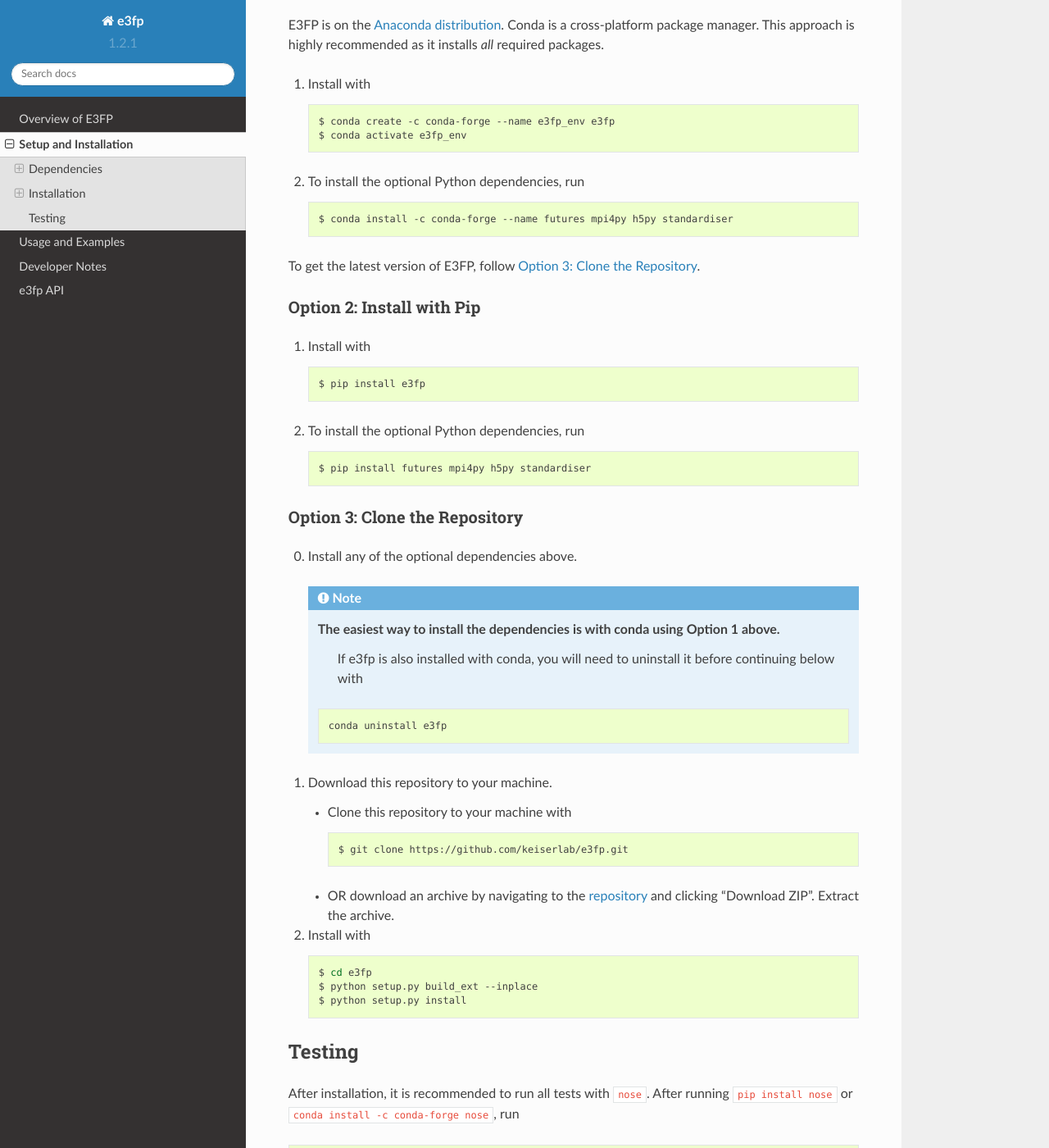
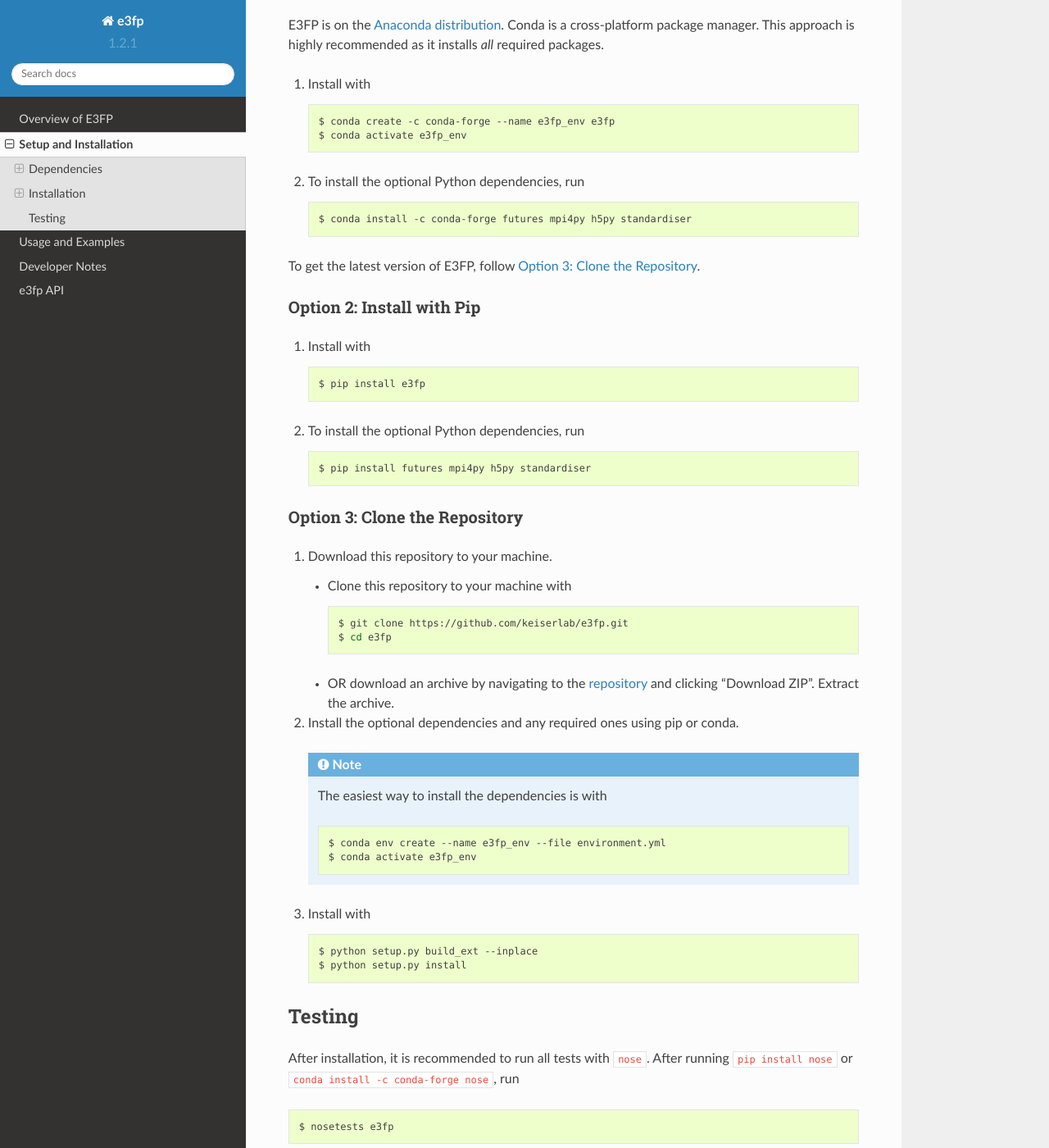
Before and after one commit to keiserlab/e3fp, a Sphinx documentation site: the page built from doc/source/install.rst, in a window 1280 px wide and 1400 px high, scrolled down 955 px. Shown: the whole window at 82% size. Built offline with Sphinx 7.4.7 and the Read the Docs theme 2.0.0, drawn with Linux system fonts in a browser that asks for light colours.

Commit message:
Recommend installing with environment.yml

```diff
--- a/doc/source/install.rst
+++ b/doc/source/install.rst
@@ -85,16 +85,6 @@
 Option 3: Clone the Repository
 ~~~~~~~~~~~~~~~~~~~~~~~~~~~~~~
 
-0. Install any of the optional dependencies above.
-
-  .. note:: The easiest way to install the dependencies is with conda using Option 1 above.
-            If e3fp is also installed with conda, you will need to uninstall it before
-            continuing below with
-
-    .. code:: bash
-
-      conda uninstall e3fp
-
 1. Download this repository to your machine.
 
    -  Clone this repository to your machine with
@@ -102,15 +92,24 @@
       .. code:: bash
 
           $ git clone https://github.com/keiserlab/e3fp.git
+          $ cd e3fp
 
    -  OR download an archive by navigating to the repository_ and clicking
       "Download ZIP". Extract the archive.
 
-2. Install with
+2. Install the optional dependencies and any required ones using pip or conda.
+
+  .. note:: The easiest way to install the dependencies is with
+
+    .. code:: bash
+
+        $ conda env create --name e3fp_env --file environment.yml
+        $ conda activate e3fp_env
+
+3. Install with
 
    .. code:: bash
 
-       $ cd e3fp
        $ python setup.py build_ext --inplace
        $ python setup.py install
 
```
Also changed, not shown: other parts of doc/source/install.rst (+1 -1 lines).
